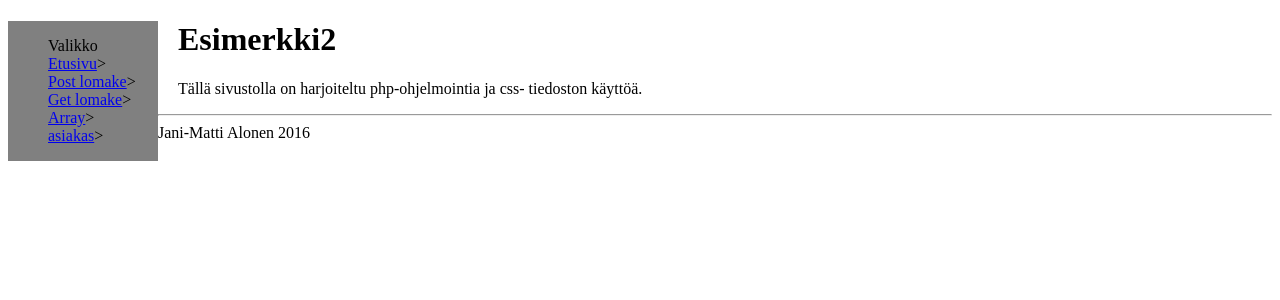
After one commit to T4alja01/esim2, a PHP site: page / in a window 1280 px wide. The commit adds this page. Shown: the top 300 px of the page. Run offline with PHP 8.4, Linux system fonts and the light colour scheme.

Commit message:
End of the day. Lots of changes.

```diff
--- a/array.php
+++ b/array.php
@@ -27,5 +27,3 @@ foreach ($asiakkaat as $rivi)
 	}
 	?>
 </TABLE>
-
-<?php include 'footer.php'; ?>
--- a/footer.php
+++ b/footer.php
@@ -1,3 +1,4 @@
+</div>
 <hr>
 Jani-Matti Alonen 2016
 </body>
--- /dev/null
+++ b/index.php
@@ -0,0 +1,9 @@
+<?php include "menu.php" ?>
+
+<h1>Esimerkki2</h1>
+<p>
+	Tällä sivustolla on harjoiteltu php-ohjelmointia ja css- tiedoston käyttöä.
+</p>
+
+
+<?php include "footer.php" ?>
--- a/menu.php
+++ b/menu.php
@@ -5,8 +5,14 @@
 <link rel="stylesheet" type="text/css" href="tyyli.css">
 </head>
 <body>
+<div id="menu">
 <ul>
+<li>Valikko</li>
+<li><a href="index.php">Etusivu</a>></li>
 <li><a href="post.php">Post lomake</a>></li>
 <li><a href="get.php">Get lomake</a>></li>
 <li><a href="array.php">Array</a>></li>
+<li><a href="asiakas.php">asiakas</a>></li>
 </ul>
+</div>
+<div id="sisalto">
--- a/tyyli.css
+++ b/tyyli.css
@@ -2,3 +2,22 @@ label
 {
 	color: blue;
 }
+
+#menu
+{
+	float: left;
+	width: 150px;
+	background-color: gray;
+}
+#menu ul
+{
+	list-style: none;
+}
+#menu ul
+{
+	background-color white;
+}
+#sisalto
+{
+	margin-left: 170px;
+}
```
Also changed, not shown: asiakas.php (added, +21 -0 lines), yhteys.php (added, +18 -0 lines).
